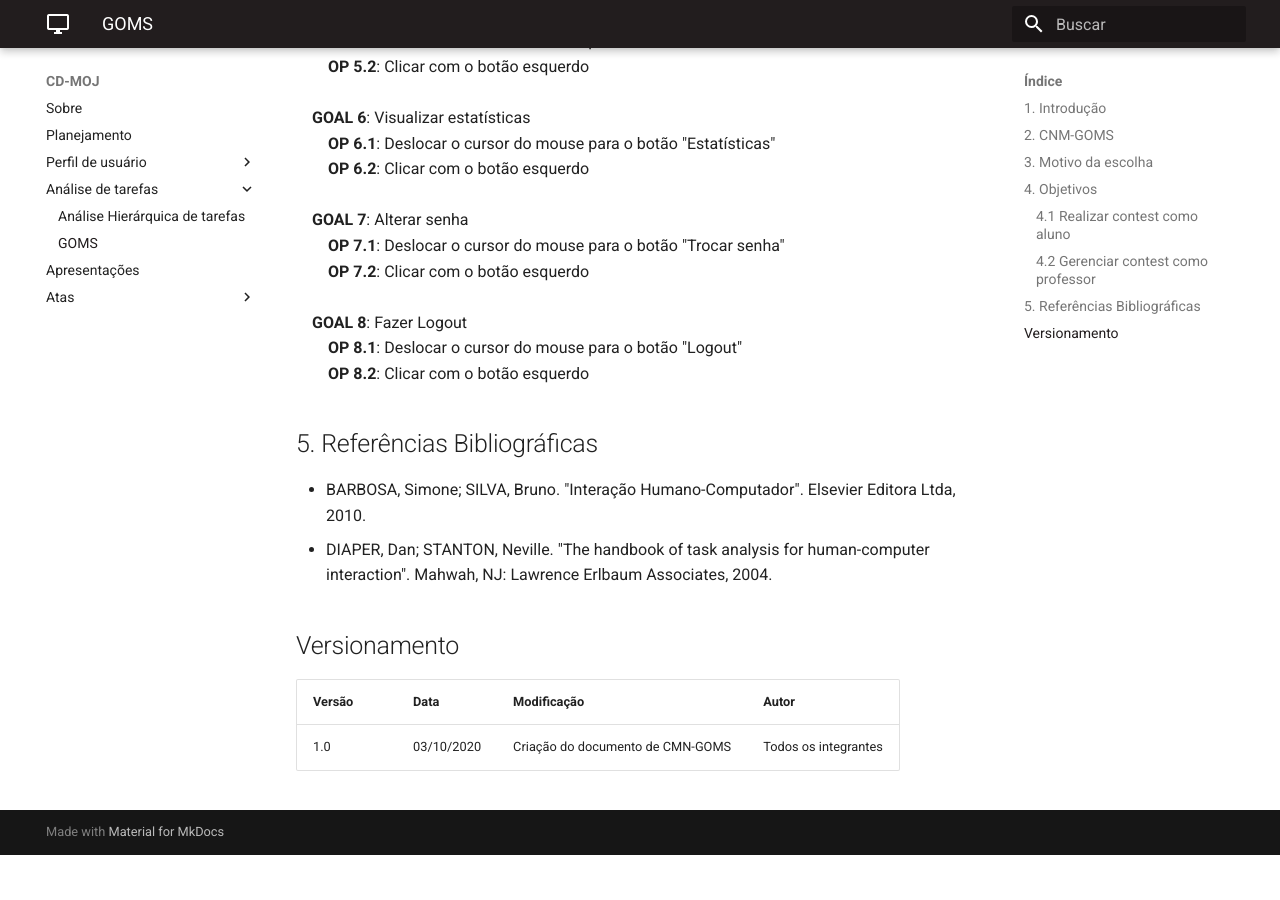
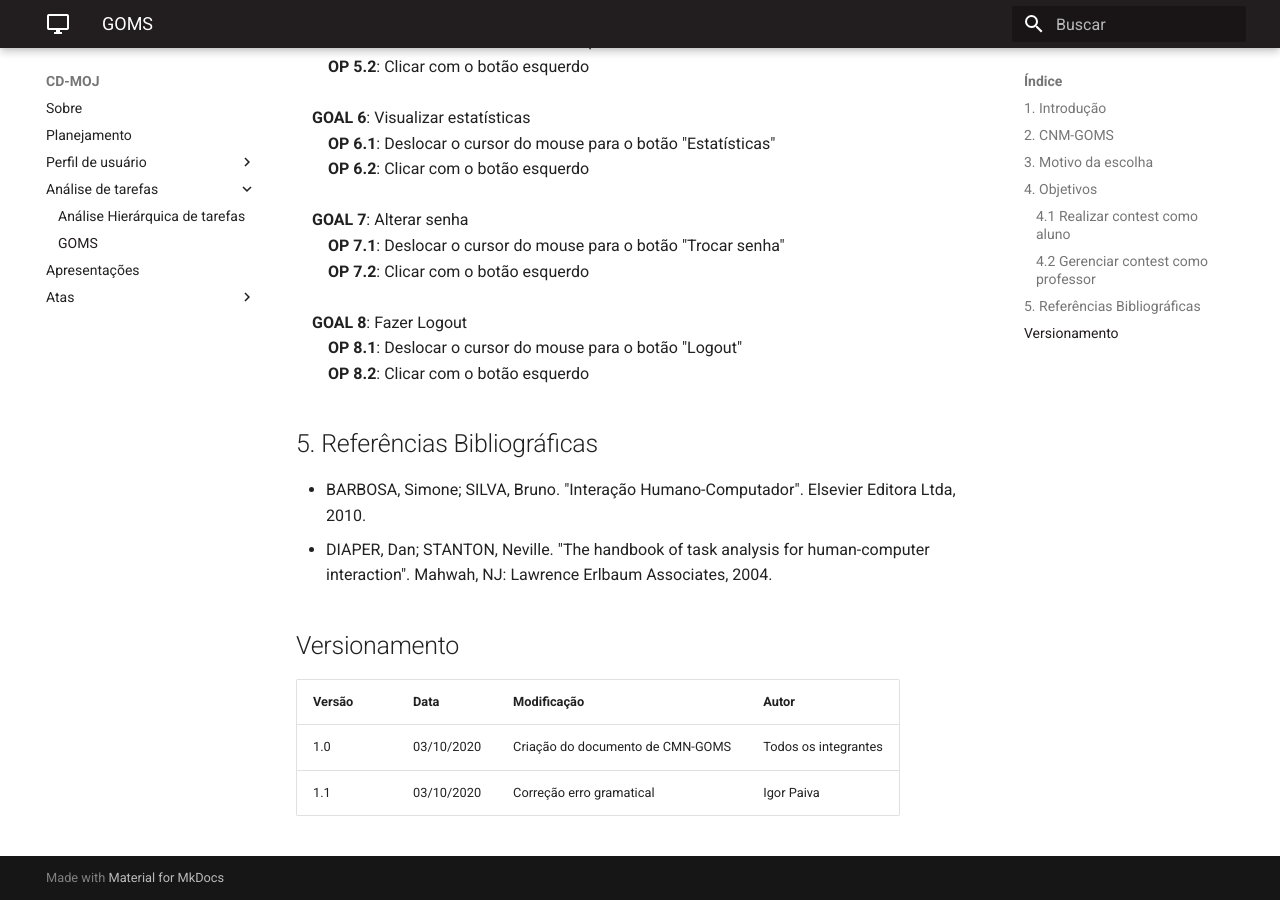
Before and after one commit to Interacao-Humano-Computador/2020.1-CD-MOJ, an MkDocs documentation site: the page built from docs/analise_tarefas/goms.md, in a window 1280 px wide and 900 px high, scrolled down 2391 px. Built offline with MkDocs 1.6.1 and Material for MkDocs 9.7.7, drawn with Linux system fonts in a browser that asks for light colours; old or Windows-style settings are respelled for this version of MkDocs; before the commit the page ends 3246 px from its top, so only the background shows below that.

Commit message:
Adição de nova versão do documento GOMS

```diff
--- a/docs/analise_tarefas/goms.md
+++ b/docs/analise_tarefas/goms.md
@@ -111,3 +111,4 @@ Nós decidimos utilizar o GOMS pois ele pode ser usado tanto para prever a perfo
 | Versão | Data | Modificação | Autor |
 |--|--|--|--|
 | 1.0 | 03/10/2020 | Criação do documento de CMN-GOMS | Todos os integrantes |
+| 1.1 | 03/10/2020 | Correção erro gramatical | Igor Paiva |
```
